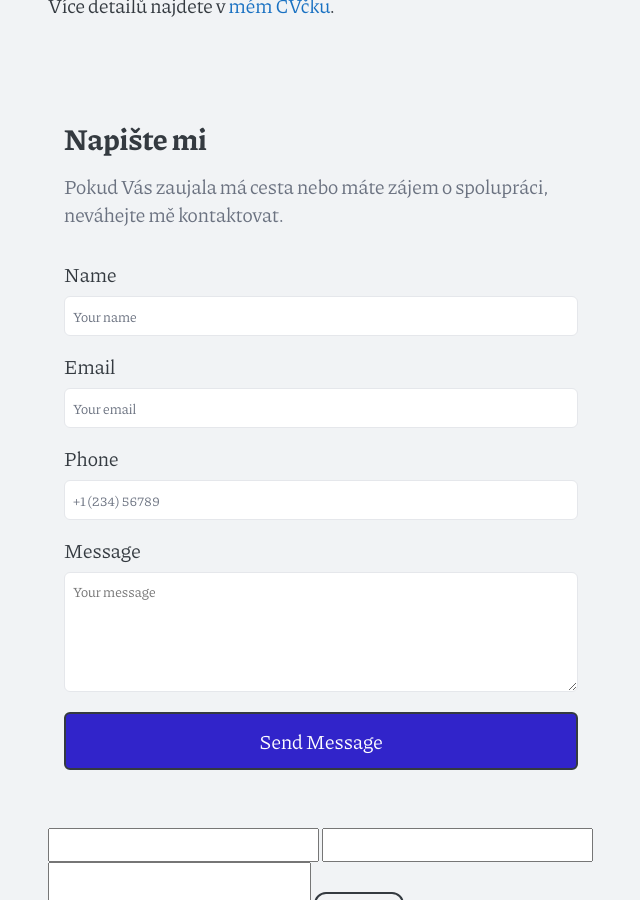
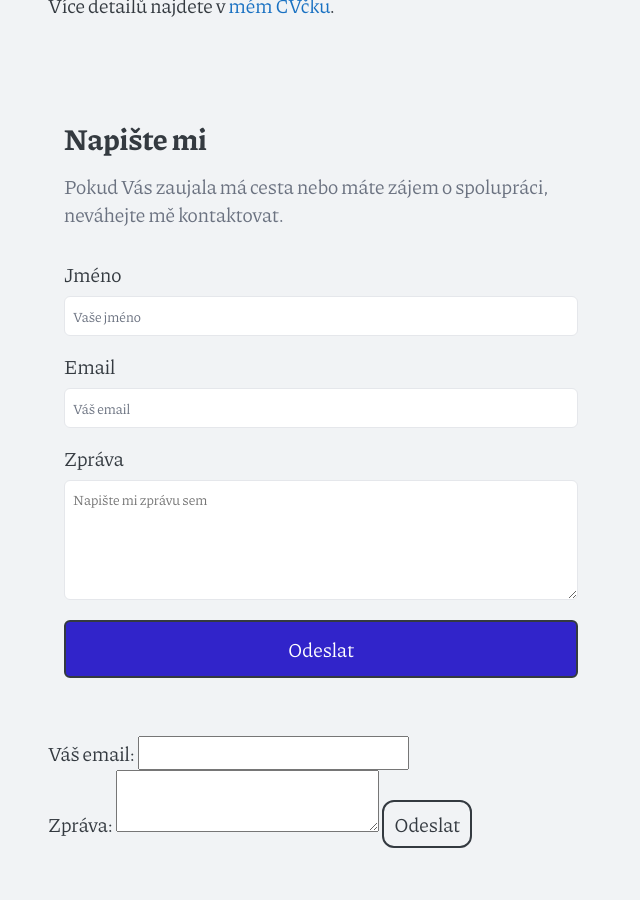
Before and after one commit to Dandee42/dandee42.github.io, a Jekyll site: the page built from index.md, in a window 1280 px wide and 900 px high, scrolled down 1508 px. Shown: the whole window, without its empty margins (319-959 px from the left). Built offline with Jekyll 4.4.1, drawn with Linux system fonts in a browser that asks for light colours.

Commit message:
Update index.md

```diff
--- a/index.md
+++ b/index.md
@@ -28,68 +28,31 @@
   <form class="contact-form" action="https://api.web3forms.com/submit" method="POST">
 
     <input type="hidden" name="access_key" value="9cc9bff3-11a1-41eb-be20-521101ac2e1f" />
-    <input type="hidden" name="subject" value="New Contact Form Submission from Web3Forms" />
-    <input type="hidden" name="from_name" value="My Website" />
+    <input type="hidden" name="subject" value="Nová zpráva přes kontaktní formulář" />
+    <input type="hidden" name="from_name" value="daniel-hladik.cz" />
+    <input type="hidden" name="redirect" value="{{ site.url }}/form-success/">
+    <input type="checkbox" name="botcheck" class="hidden" style="display: none;">
+    <div class="h-captcha" data-captcha="true"></div>
     <!-- More custom ization options available in the docs: https://docs.web3forms.com -->
 
     <div class="form-group-container">
       <div class="form-group">
-        <label for="name" class="form-label">Name</label>
-        <input id="name" name="name" class="form-input" placeholder="Your name" type="text" />
+        <label for="name" class="form-label">Jméno</label>
+        <input id="name" name="name" class="form-input" placeholder="Vaše jméno" type="text" />
       </div>
       <div class="form-group">
         <label for="email" class="form-label">Email</label>
-        <input id="email" name="email" class="form-input" placeholder="Your email" type="email" />
+        <input id="email" name="email" class="form-input" placeholder="Váš email" type="email" />
       </div>
       <div class="form-group">
-        <label for="phone" class="form-label">Phone</label>
-        <input id="phone" name="phone" class="form-input" placeholder="+1 (234) 56789" type="text" />
-      </div>
-      <div class="form-group">
-        <label for="message" class="form-label">Message</label>
-        <textarea class="form-textarea" id="message" name="message" placeholder="Your message"></textarea>
+        <label for="message" class="form-label">Zpráva</label>
+        <textarea class="form-textarea" id="message" name="message" placeholder="Napište mi zprávu sem"></textarea>
       </div>
     </div>
-    <button class="form-submit" type="submit">Send Message</button>
+    <button class="form-submit" type="submit">Odeslat</button>
   </form>
 
 </section>
-
-
-<form action="https://api.web3forms.com/submit" method="POST">
-
-  <!-- REQUIRED: Your Access key here. Don't worry this can be public -->
-  <input type="hidden" name="access_key" value="9cc9bff3-11a1-41eb-be20-521101ac2e1f">
-
-  <!-- Optional: Subject an be prefilled using type="hidden"
-       or type="text" for normal user submitted input -->
-  <input type="hidden" name="subject" value="Nová zpráva">
-
-  <!-- Optional: From Name you want to see in the email
-       Default is "Notifications". you can overwrite here -->
-  <input type="hidden" name="from_name" value="daniel-hladik.cz">
-
-  <!-- Optional: Custom Redirection or Thank you Page
-       Make sure you add full URL including https:// -->
-  <input type="hidden" name="redirect" value="{{ site.url }}/form-success/">
-
-  <!-- Optional: But Recommended: To Prevent SPAM Submission.
-       Make sure its hidden by default -->
-  <input type="checkbox" name="botcheck" class="hidden" style="display: none;">
-
-   <!-- hCaptcha: Recommended for Advanced Spam Protection. -->
-  <div class="h-captcha" data-captcha="true"></div>
-
-  <!-- Custom Form Data: Form data you wish to receive in email. -->
-  <input type="email" name="Email" required>
-  <input type="text" name="Jméno" required>
-  <textarea name="Zpráva" required></textarea>
-
-  <button type="submit">Odeslat</button>
-
-</form>
-
-
 
 <form
   action="https://formspree.io/f/xkgnbbwo"
```
